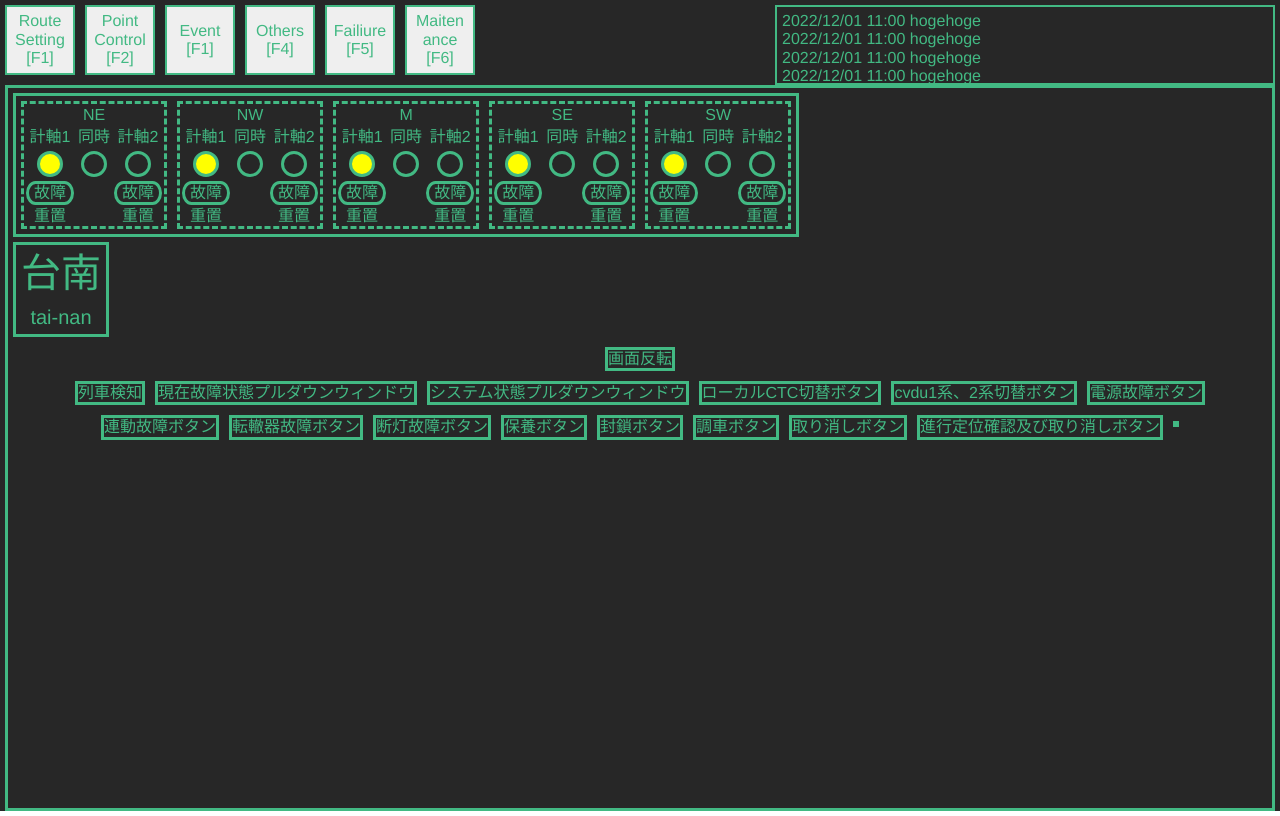
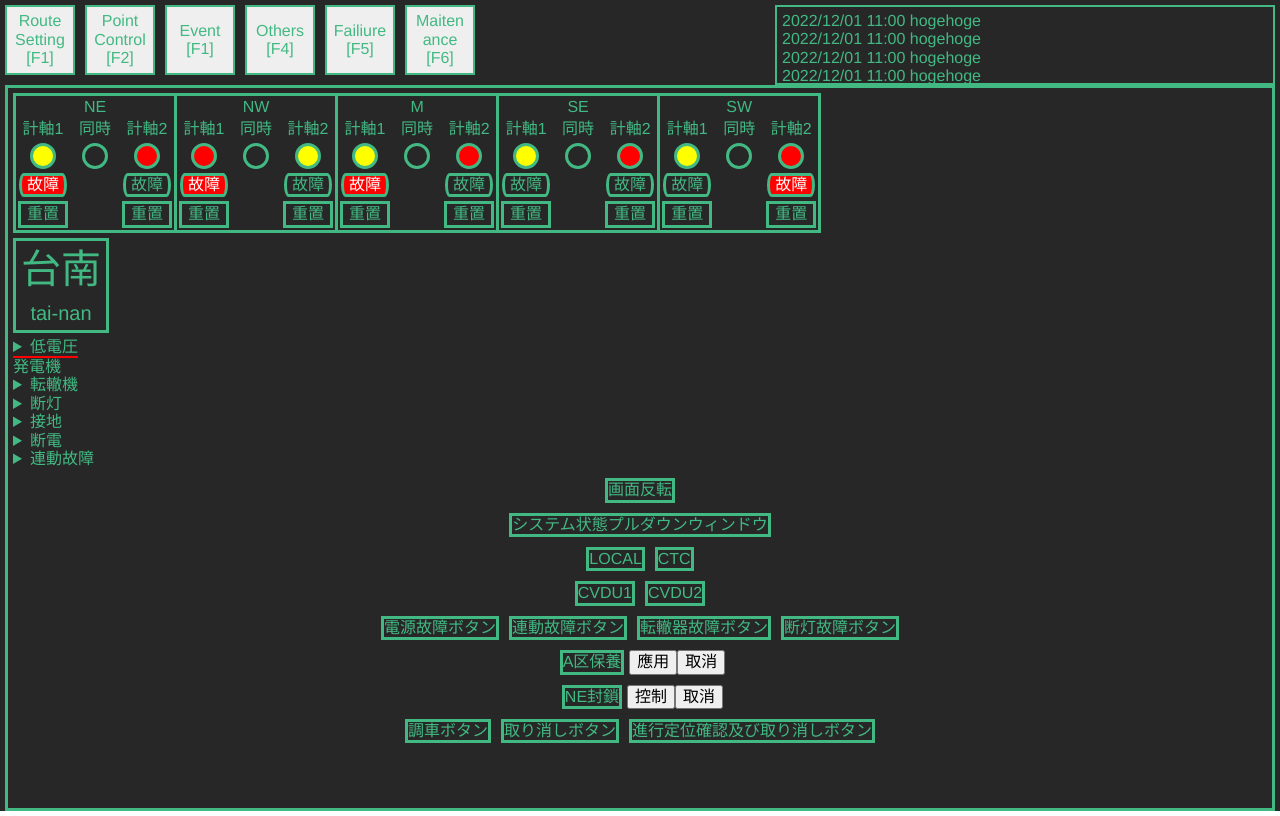
Before and after one commit to absender57/taina_cvdu, a Vue app: page / in a window 1280 px wide. Built offline with nearby package versions, Linux system fonts and the light colour scheme.

Commit message:
make failiure

```diff
--- a/src/components/axle_counter.vue
+++ b/src/components/axle_counter.vue
@@ -7,6 +7,12 @@ const props = defineProps<{
     title: string;
     useState: {
       axle1: boolean;
+      axle2: boolean;
+      both: boolean;
+    };
+    failiureState: {
+      axle1: boolean;
+      axle2: boolean;
     };
   };
 }>();
@@ -25,34 +31,53 @@ const state = ref({
 </script>
 
 <template>
-  <div class="contents">
+  <div class="axleCounter">
     <span class="direction">{{ props.direction.title }}</span>
     <span class="axle1">計軸1</span>
     <span class="both">同時</span>
     <span class="axle2">計軸2</span>
     <span
       class="use1"
-      :class="{ yellow: props.direction.useState.axle1 }"
+      :class="{
+        yellow: props.direction.useState.axle1,
+        red: !props.direction.useState.axle1,
+      }"
     ></span>
-    <span class="use_both" :class="{ green: state.useState.both }"></span>
-    <span class="use2" :class="{ yellow: state.useState.axle2 }"></span>
-    <span class="failiure1" :class="{ red: state.failiureState.axle1 }">
+    <span
+      class="use_both"
+      :class="{ green: props.direction.useState.both }"
+    ></span>
+    <span
+      class="use2"
+      :class="{
+        yellow: props.direction.useState.axle2,
+        red: !props.direction.useState.axle2,
+      }"
+    ></span>
+    <span
+      class="failiure1"
+      :class="{ red: props.direction.failiureState.axle1 }"
+    >
       故障
     </span>
-    <span class="failiure2" :class="{ red: state.failiureState.axle2 }">
+    <span
+      class="failiure2"
+      :class="{ red: props.direction.failiureState.axle2 }"
+    >
       故障
     </span>
-    <a class="reset1">重置</a>
-    <a class="reset2">重置</a>
+    <button class="reset1">重置</button>
+    <button class="reset2">重置</button>
   </div>
 </template>
 
 <!-- Add "scoped" attribute to limit CSS to this component only -->
 <style scoped lang="scss">
-.contents {
-  margin: 5px;
+.axleCounter {
   color: var(--main-shapeColor);
-  border: solid;
+  border-top: solid var(--main-shapeColor);
+  border-left: solid var(--main-shapeColor);
+  border-bottom: solid var(--main-shapeColor);
   width: fit-content;
   display: grid;
   grid-template-columns: repeat(2, auto) 50px repeat(2, auto);
@@ -116,25 +141,31 @@ const state = ref({
   .failiure1 {
     grid-column: 1 / 3;
     grid-row: 4;
-    border-radius: 20% / 50%;
+    border-radius: 10% / 50%;
     padding: 0px 5px;
   }
 
   .failiure2 {
     grid-column: 4 / 6;
     grid-row: 4;
-    border-radius: 20% / 50%;
+    border-radius: 10% / 50%;
     padding: 0px 5px;
   }
 
   .reset1 {
     grid-column: 1 / 3;
     grid-row: 5;
+    background-color: var(--main-bgcolor);
+    color: var(--main-shapeColor);
+    cursor: pointer;
   }
 
   .reset2 {
     grid-column: 4 / 6;
     grid-row: 5;
+    background-color: var(--main-bgcolor);
+    color: var(--main-shapeColor);
+    cursor: pointer;
   }
 
   .red {
--- a/src/components/axle_counters.vue
+++ b/src/components/axle_counters.vue
@@ -2,17 +2,72 @@
 import { FLATTENABLE_KEYS } from "@babel/types";
 import { ref } from "vue";
 import axle_Counter from "./axle_counter.vue";
-const directions = [
-  { title: "NE", useState: { axle1: true } },
-  { title: "NW", useState: { axle1: true } },
-  { title: "M", useState: { axle1: true } },
-  { title: "SE", useState: { axle1: true } },
-  { title: "SW", useState: { axle1: true } },
-];
+const directions = ref([
+  {
+    title: "NE",
+    useState: {
+      axle1: true,
+      axle2: false,
+      both: false,
+    },
+    failiureState: {
+      axle1: true,
+      axle2: false,
+    },
+  },
+  {
+    title: "NW",
+    useState: {
+      axle1: false,
+      axle2: true,
+      both: false,
+    },
+    failiureState: {
+      axle1: true,
+      axle2: false,
+    },
+  },
+  {
+    title: "M",
+    useState: {
+      axle1: true,
+      axle2: false,
+      both: false,
+    },
+    failiureState: {
+      axle1: true,
+      axle2: false,
+    },
+  },
+  {
+    title: "SE",
+    useState: {
+      axle1: true,
+      axle2: false,
+      both: false,
+    },
+    failiureState: {
+      axle1: false,
+      axle2: false,
+    },
+  },
+  {
+    title: "SW",
+    useState: {
+      axle1: true,
+      axle2: false,
+      both: false,
+    },
+    failiureState: {
+      axle1: false,
+      axle2: true,
+    },
+  },
+]);
 </script>
 
 <template>
-  <div class="contents">
+  <div class="axleCounters">
     <axle_Counter
       v-for="direction in directions"
       :key="direction.title"
@@ -23,10 +78,10 @@ const directions = [
 
 <!-- Add "scoped" attribute to limit CSS to this component only -->
 <style scoped lang="scss">
-.contents {
+.axleCounters {
   margin: 5px;
   color: var(--main-shapeColor);
-  border: dashed;
+  border-right: solid var(--main-shapeColor);
   width: fit-content;
   display: grid;
   grid-template-columns: repeat(5, auto);
--- /dev/null
+++ b/src/components/fail_status.vue
@@ -0,0 +1,95 @@
+<script setup lang="ts">
+import { ref } from "vue";
+const lowBatterryNorth = ref(true);
+const lowBatterryStation = ref(false);
+const lowBatterrySouth = ref(false);
+const lowBatterry = ref(
+  lowBatterryNorth.value || lowBatterryStation.value || lowBatterrySouth.value
+);
+</script>
+
+<template>
+  <div class="failiureContainer">
+    <details>
+      <summary :class="{ red: lowBatterry }">低電圧</summary>
+      <ul>
+        <li :class="{ red: lowBatterryNorth }">北中途</li>
+        <li :class="{ red: lowBatterryStation }">站内</li>
+        <li :class="{ red: lowBatterrySouth }">南中途</li>
+      </ul>
+    </details>
+
+    <span>発電機</span>
+
+    <details>
+      <summary>転轍機</summary>
+      <ul>
+        <li>11</li>
+        <li>13</li>
+        <li>14</li>
+      </ul>
+    </details>
+
+    <details>
+      <summary>断灯</summary>
+      <ul>
+        <li>1LA</li>
+        <li>1LB</li>
+        <li>2RA</li>
+        <li>4RA</li>
+      </ul>
+    </details>
+
+    <details>
+      <summary>接地</summary>
+      <ul>
+        <li></li>
+        <li></li>
+        <li></li>
+      </ul>
+    </details>
+
+    <details>
+      <summary>断電</summary>
+      <ul>
+        <li>北中途断電</li>
+        <li>站内談電</li>
+        <li>南中途断電</li>
+      </ul>
+    </details>
+
+    <details>
+      <summary>連動故障</summary>
+      <ul>
+        <li>IE</li>
+        <li>NIF</li>
+        <li>FOC</li>
+        <li>FS-PCL</li>
+      </ul>
+    </details>
+  </div>
+</template>
+
+<!-- Add "scoped" attribute to limit CSS to this component only -->
+<style scoped lang="scss">
+.failiureContainer {
+  margin: 5px;
+  color: var(--main-shapeColor);
+  width: fit-content;
+  display: grid;
+  place-items: start;
+  text-align: start;
+
+  summary {
+    place-content: start;
+    place-items: start;
+  }
+
+  ul {
+    margin: 0%;
+  }
+  .red {
+    border-bottom: solid red 2px;
+  }
+}
+</style>
--- a/src/components/line_view.vue
+++ b/src/components/line_view.vue
@@ -1,6 +1,7 @@
 <script setup lang="ts">
+import axle_Counters from "./axle_counters.vue";
 import station_Name from "./station_name.vue";
-import axle_Counters from "./axle_counters.vue";
+import failiure_status from "./fail_status.vue";
 console.log("test");
 </script>
 
@@ -8,23 +9,35 @@ console.log("test");
   <div class="contents">
     <axle_Counters />
     <station_Name />
+    <failiure_status />
     <span>画面反転</span>
     <div>
-      <span>列車検知</span>
-      <span>現在故障状態プルダウンウィンドウ</span>
       <span>システム状態プルダウンウィンドウ</span>
-      <span>ローカルCTC切替ボタン</span>
-      <span>cvdu1系、2系切替ボタン</span>
+      <div>
+        <span>LOCAL</span>
+        <span>CTC</span>
+      </div>
+      <div>
+        <span>CVDU1</span>
+        <span>CVDU2</span>
+      </div>
       <span>電源故障ボタン</span>
       <span>連動故障ボタン</span>
       <span>転轍器故障ボタン</span>
       <span>断灯故障ボタン</span>
-      <span>保養ボタン</span>
-      <span>封鎖ボタン</span>
+      <div>
+        <span>A区保養</span>
+        <button>應用</button>
+        <button>取消</button>
+      </div>
+      <div>
+        <span>NE封鎖</span>
+        <button>控制</button>
+        <button>取消</button>
+      </div>
       <span>調車ボタン</span>
       <span>取り消しボタン</span>
       <span>進行定位確認及び取り消しボタン</span>
-      <span></span>
     </div>
   </div>
 </template>
--- a/src/components/station_name.vue
+++ b/src/components/station_name.vue
@@ -11,10 +11,6 @@ console.log("stationName");
 
 <!-- Add "scoped" attribute to limit CSS to this component only -->
 <style scoped lang="scss">
-.main {
-  height: 90vh;
-}
-
 .contents {
   margin: 5px;
   color: var(--main-shapeColor);
```
